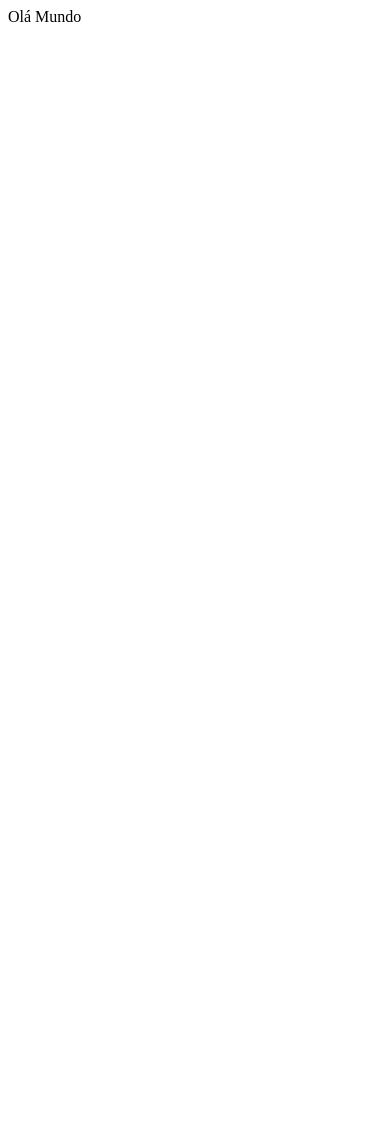
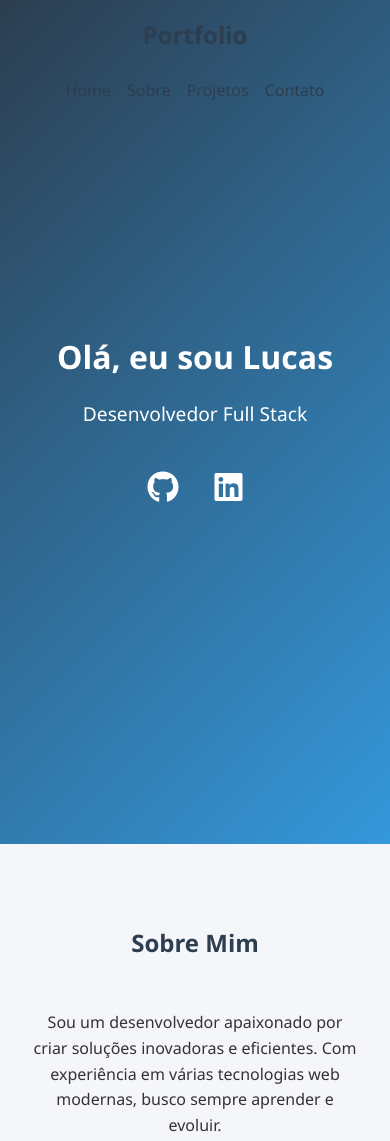
Before and after one commit to lviegas21/lviegas21.github.io, a plain HTML site: page index.html in a window 390 px wide. Shown: the top 1141 px of the page. Before the commit the page ends 844 px from the top, so only its background shows below. Drawn offline with Linux system fonts and the light colour scheme.

Commit message:
customizando profile

```diff
--- /dev/null
+++ b/css/style.css
@@ -0,0 +1,199 @@
+:root {
+    --primary-color: #2c3e50;
+    --secondary-color: #3498db;
+    --text-color: #333;
+    --light-bg: #f5f6fa;
+    --white: #ffffff;
+}
+
+* {
+    margin: 0;
+    padding: 0;
+    box-sizing: border-box;
+}
+
+html {
+    scroll-behavior: smooth;
+}
+
+body {
+    font-family: 'Segoe UI', Tahoma, Geneva, Verdana, sans-serif;
+    line-height: 1.6;
+    color: var(--text-color);
+}
+
+/* Navbar Styles */
+.navbar {
+    position: fixed;
+    width: 100%;
+    background-color: var(--white);
+    box-shadow: 0 2px 5px rgba(0,0,0,0.1);
+    z-index: 1000;
+}
+
+.nav-content {
+    max-width: 1200px;
+    margin: 0 auto;
+    display: flex;
+    justify-content: space-between;
+    align-items: center;
+    padding: 1rem;
+}
+
+.logo a {
+    color: var(--primary-color);
+    text-decoration: none;
+    font-size: 1.5rem;
+    font-weight: bold;
+}
+
+.nav-links {
+    display: flex;
+    list-style: none;
+}
+
+.nav-links li {
+    margin-left: 2rem;
+}
+
+.nav-links a {
+    color: var(--primary-color);
+    text-decoration: none;
+    transition: color 0.3s ease;
+}
+
+.nav-links a:hover {
+    color: var(--secondary-color);
+}
+
+/* Hero Section */
+.hero {
+    height: 100vh;
+    display: flex;
+    align-items: center;
+    justify-content: center;
+    background: linear-gradient(135deg, var(--primary-color), var(--secondary-color));
+    color: var(--white);
+    text-align: center;
+}
+
+.hero-content h1 {
+    font-size: 3rem;
+    margin-bottom: 1rem;
+}
+
+.hero-content p {
+    font-size: 1.5rem;
+    margin-bottom: 2rem;
+}
+
+.social-links a {
+    color: var(--white);
+    font-size: 2rem;
+    margin: 0 1rem;
+    transition: transform 0.3s ease;
+}
+
+.social-links a:hover {
+    transform: translateY(-5px);
+}
+
+/* Sections */
+section {
+    padding: 5rem 2rem;
+}
+
+section h2 {
+    text-align: center;
+    margin-bottom: 3rem;
+    color: var(--primary-color);
+}
+
+/* About Section */
+.about {
+    background-color: var(--light-bg);
+}
+
+.about-content {
+    max-width: 800px;
+    margin: 0 auto;
+    text-align: center;
+}
+
+/* Projects Section */
+.project-grid {
+    display: grid;
+    grid-template-columns: repeat(auto-fit, minmax(300px, 1fr));
+    gap: 2rem;
+    max-width: 1200px;
+    margin: 0 auto;
+}
+
+.project-card {
+    background-color: var(--white);
+    padding: 2rem;
+    border-radius: 10px;
+    box-shadow: 0 4px 6px rgba(0,0,0,0.1);
+    transition: transform 0.3s ease;
+}
+
+.project-card:hover {
+    transform: translateY(-10px);
+}
+
+.btn {
+    display: inline-block;
+    padding: 0.8rem 1.5rem;
+    background-color: var(--secondary-color);
+    color: var(--white);
+    text-decoration: none;
+    border-radius: 5px;
+    transition: background-color 0.3s ease;
+}
+
+.btn:hover {
+    background-color: var(--primary-color);
+}
+
+/* Contact Section */
+.contact {
+    background-color: var(--light-bg);
+    text-align: center;
+}
+
+.contact-content {
+    max-width: 600px;
+    margin: 0 auto;
+}
+
+/* Footer */
+footer {
+    background-color: var(--primary-color);
+    color: var(--white);
+    text-align: center;
+    padding: 1rem;
+}
+
+/* Responsive Design */
+@media (max-width: 768px) {
+    .nav-content {
+        flex-direction: column;
+        text-align: center;
+    }
+
+    .nav-links {
+        margin-top: 1rem;
+    }
+
+    .nav-links li {
+        margin: 0.5rem;
+    }
+
+    .hero-content h1 {
+        font-size: 2rem;
+    }
+
+    .hero-content p {
+        font-size: 1.2rem;
+    }
+}
--- a/index.html
+++ b/index.html
@@ -1 +1,79 @@
-Olá Mundo
+<!DOCTYPE html>
+<html lang="pt-BR">
+<head>
+    <meta charset="UTF-8">
+    <meta name="viewport" content="width=device-width, initial-scale=1.0">
+    <title>Lucas - Portfolio</title>
+    <link rel="stylesheet" href="css/style.css">
+    <link rel="stylesheet" href="https://cdnjs.cloudflare.com/ajax/libs/font-awesome/6.0.0/css/all.min.css">
+</head>
+<body>
+    <nav class="navbar">
+        <div class="nav-content">
+            <div class="logo">
+                <a href="#home">Portfolio</a>
+            </div>
+            <ul class="nav-links">
+                <li><a href="#home">Home</a></li>
+                <li><a href="#about">Sobre</a></li>
+                <li><a href="#projects">Projetos</a></li>
+                <li><a href="#contact">Contato</a></li>
+            </ul>
+        </div>
+    </nav>
+
+    <section id="home" class="hero">
+        <div class="hero-content">
+            <h1>Olá, eu sou Lucas</h1>
+            <p>Desenvolvedor Full Stack</p>
+            <div class="social-links">
+                <a href="https://github.com/seu-usuario" target="_blank"><i class="fab fa-github"></i></a>
+                <a href="https://linkedin.com/in/seu-usuario" target="_blank"><i class="fab fa-linkedin"></i></a>
+            </div>
+        </div>
+    </section>
+
+    <section id="about" class="about">
+        <h2>Sobre Mim</h2>
+        <div class="about-content">
+            <p>Sou um desenvolvedor apaixonado por criar soluções inovadoras e eficientes.
+               Com experiência em várias tecnologias web modernas, busco sempre aprender e evoluir.</p>
+        </div>
+    </section>
+
+    <section id="projects" class="projects">
+        <h2>Meus Projetos</h2>
+        <div class="project-grid">
+            <div class="project-card">
+                <h3>Projeto 1</h3>
+                <p>Descrição do projeto 1</p>
+                <a href="#" class="btn">Ver Mais</a>
+            </div>
+            <div class="project-card">
+                <h3>Projeto 2</h3>
+                <p>Descrição do projeto 2</p>
+                <a href="#" class="btn">Ver Mais</a>
+            </div>
+            <div class="project-card">
+                <h3>Projeto 3</h3>
+                <p>Descrição do projeto 3</p>
+                <a href="#" class="btn">Ver Mais</a>
+            </div>
+        </div>
+    </section>
+
+    <section id="contact" class="contact">
+        <h2>Contato</h2>
+        <div class="contact-content">
+            <p>Entre em contato comigo:</p>
+            <a href="mailto:seu-email@exemplo.com" class="btn">Email</a>
+        </div>
+    </section>
+
+    <footer>
+        <p>&copy; 2024 Lucas. Todos os direitos reservados.</p>
+    </footer>
+
+    <script src="js/main.js"></script>
+</body>
+</html>
--- /dev/null
+++ b/js/main.js
@@ -0,0 +1,39 @@
+// Smooth scrolling para links internos
+document.querySelectorAll('a[href^="#"]').forEach(anchor => {
+    anchor.addEventListener('click', function (e) {
+        e.preventDefault();
+        document.querySelector(this.getAttribute('href')).scrollIntoView({
+            behavior: 'smooth'
+        });
+    });
+});
+
+// Navbar scroll effect
+window.addEventListener('scroll', function() {
+    const navbar = document.querySelector('.navbar');
+    if (window.scrollY > 50) {
+        navbar.style.backgroundColor = '#fff';
+        navbar.style.boxShadow = '0 2px 5px rgba(0,0,0,0.1)';
+    } else {
+        navbar.style.backgroundColor = 'transparent';
+        navbar.style.boxShadow = 'none';
+    }
+});
+
+// Animação de fade-in para elementos quando aparecem na tela
+const observerOptions = {
+    root: null,
+    threshold: 0.1
+};
+
+const observer = new IntersectionObserver((entries) => {
+    entries.forEach(entry => {
+        if (entry.isIntersecting) {
+            entry.target.classList.add('fade-in');
+        }
+    });
+}, observerOptions);
+
+document.querySelectorAll('section').forEach(section => {
+    observer.observe(section);
+});
```
